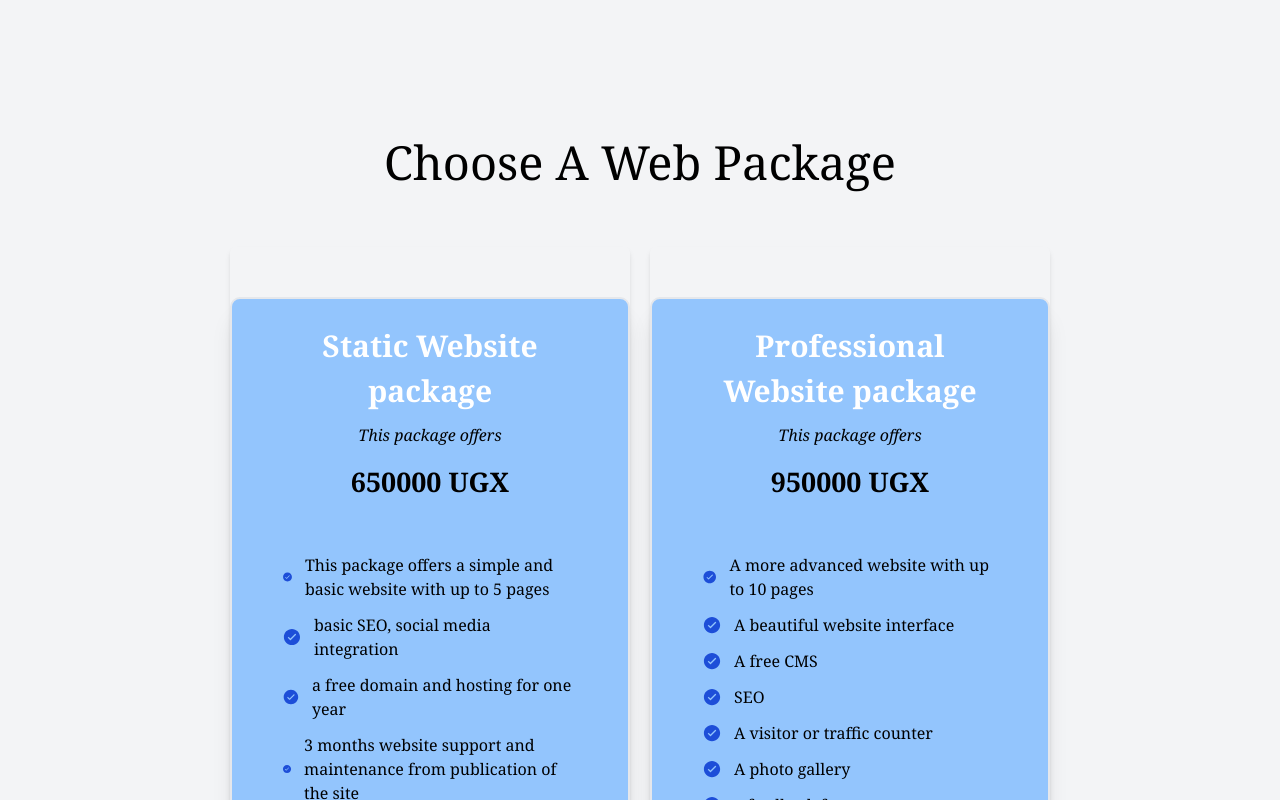
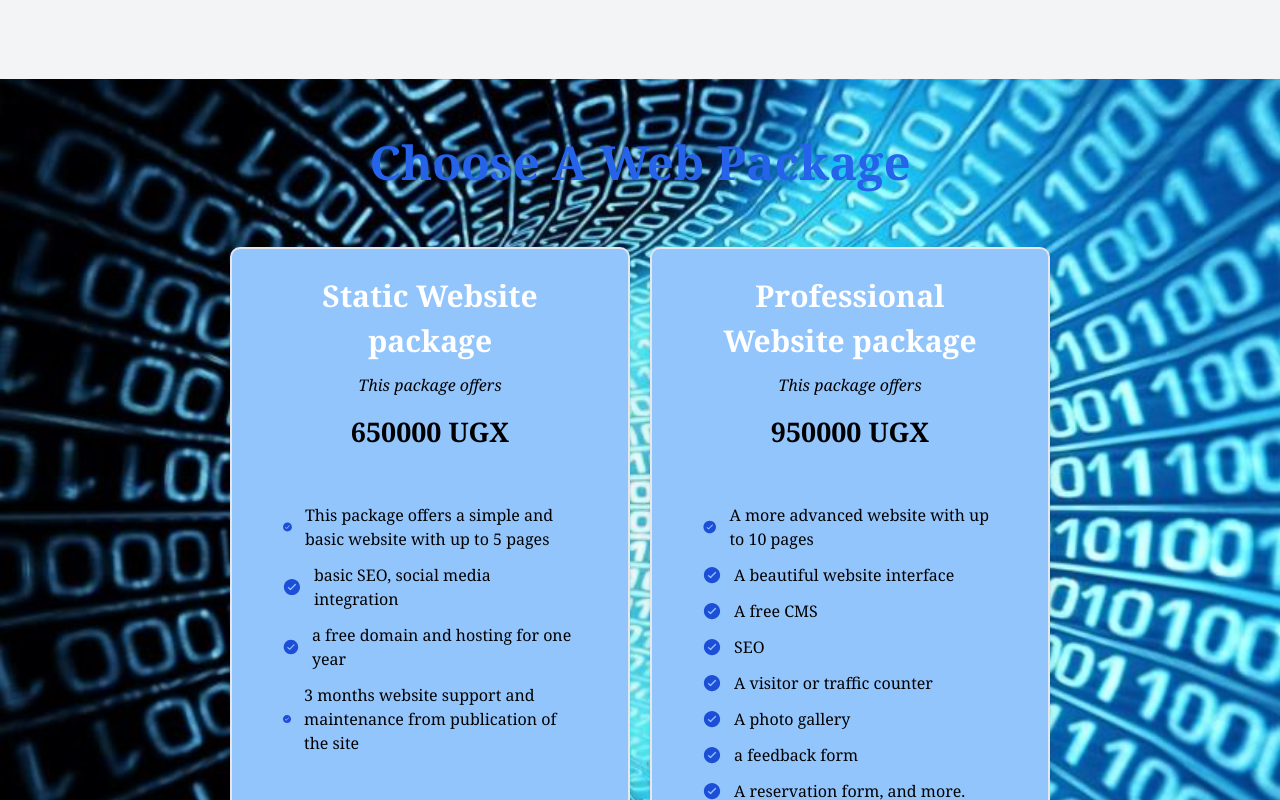
Before and after one commit to Vladmir-dev/tujero2.0, a React (Vite) app: page / in a window 1280 px wide. Shown: the part 2200-3000 px from the top of the page. Built offline with nearby package versions, Linux system fonts and the light colour scheme.

Commit message:
fixed card

```diff
--- a/package.json
+++ b/package.json
@@ -9,6 +9,7 @@
     "preview": "vite preview"
   },
   "dependencies": {
+    "framer-motion": "^10.12.4",
     "react": "^18.2.0",
     "react-dom": "^18.2.0",
     "react-icons": "^4.8.0",
--- a/src/components/About.jsx
+++ b/src/components/About.jsx
@@ -34,7 +34,7 @@ const About = () => {
 
 
   return (
-    <div id="about" className="flex flex-col justify-center font-serif items-center md:mt-[150px] mt-[50px] p-4 md:mb-[50px]">
+    <div id="about" className="flex flex-col justify-center font-serif items-center md:mt-[10px] mt-[50px] p-4 md:mb-[50px]">
       <h1 className="md:text-[57px] text-[40px] flex md:flex-row flex-col text-center gap-2">About <h1 className="text-blue-500">Tujero Enterprises</h1></h1>
       <div className="flex md:flex-row flex-col justify-center items-center mt-[50px] gap-20">
 
--- a/src/components/Pricing.jsx
+++ b/src/components/Pricing.jsx
@@ -1,5 +1,6 @@
 import React, {useState} from 'react'
 import {IoIosCheckmarkCircle} from 'react-icons/io'
+import { motion } from "framer-motion";
 
 const Pricing = ({packages, pricetype}) => {
   let pack = {}
@@ -38,12 +39,19 @@ const Pricing = ({packages, pricetype}) => {
 
 
   return (
-    <div >
-      <h2 className="md:text-[47px] text-center m-[ 10px]">{pricetype === 'ict' ? 'Choose A Web Package' : 'Choose A Graphical Package'}</h2>
-      <div className="flex mt-[50px] gap-5 flex-wrap justify-center items-center">
+    <div
+
+     >
+      <h2 className="md:text-[47px] text-[35px] text-blue-600 font-bold text-center">{pricetype === 'ict' ? 'Choose A Web Package' : 'Choose A Graphical Package'}</h2>
+      <div className="flex gap-5 flex-wrap justify-center items-center">
         {packages.map((pkg) => (
-          <div key={pkg.type} className="rounded-md  duration-500  shadow-md flex justify-center items-center">
-            <div className="flex flex-col shadow-xl py-6 bg-blue-300 rounded-[10px] md:w-[400px] h-[600px] p-[50px] items-center mt-[50px] border-[2px] border-solid p-[10px]">
+          <motion.div
+          initial={{ y: "15vw" }}
+          whileInView={{ y: 0 }}
+          viewport={{ once: false }}
+          transition={{ type: "spring", duration: 2, bounce: 0.1 }}
+          key={pkg.type} className="rounded-md  duration-500  shadow-md flex justify-center items-center">
+            <div className="flex flex-col shadow-xl py-6 bg-blue-300 rounded-[10px] md:w-[400px] md:h-[600px] p-[50px] items-center mt-[50px] border-[2px] border-solid p-[10px]">
           <h3 className="text-[30px] text-white font-bold text-center">{pkg.name}</h3>
           <p className="italic text-center mt-[10px]">This package offers</p>
           <p className="text-[27px] font-bold mt-[15px] text-center">{pkg.price} UGX</p>
@@ -57,7 +65,7 @@ const Pricing = ({packages, pricetype}) => {
           </div>
 
         </div>
-          </div>
+          </motion.div>
         ))}
       </div>
     </div>
--- a/src/components/Services.jsx
+++ b/src/components/Services.jsx
@@ -136,7 +136,7 @@ const marketing = [
     backgroundSize: "cover",
     // transition: "background 0.6s ease-in-out",
     backgroundAttachment:'fixed',
-    backgroundImage: `rgba(0,0,0,0)), url(${codetunnel})`,
+    backgroundImage: `url(${codetunnel})`,
   };
 
   const mImageStyle = {
```
Also changed, not shown: 1 other file (tests, documents, lock files or other folders).
